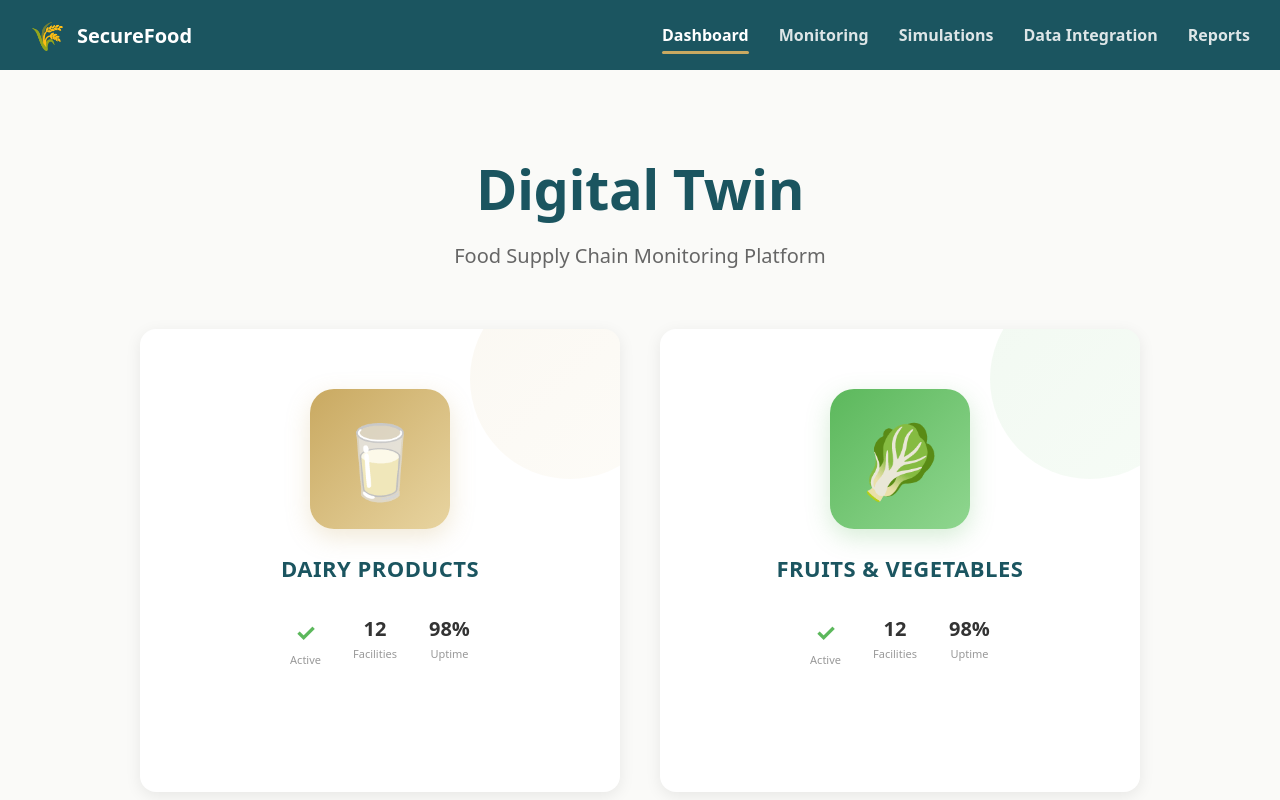
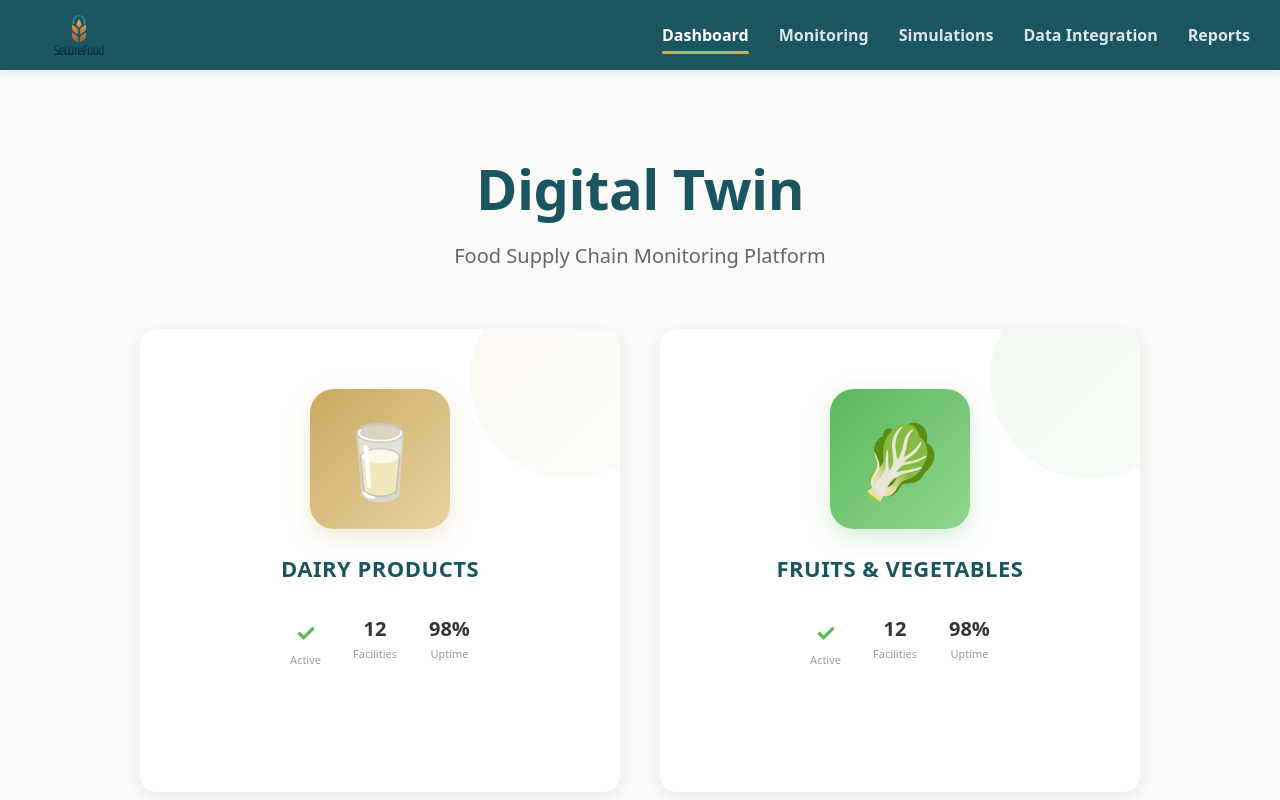
Before and after one commit to Diggers33/SecureFood, a Next.js app: page / in a window 1280 px wide. Shown: the top 800 px of the page. Built offline with nearby package versions, Linux system fonts and the light colour scheme.

Commit message:
Update Header.js

```diff
--- a/components/Header.js
+++ b/components/Header.js
@@ -1,12 +1,13 @@
 'use client';
 
 import Link from 'next/link';
+import Image from 'next/image';
 import { usePathname } from 'next/navigation';
 
 const items = [
   { label: 'Dashboard', path: '/' },
   { label: 'Monitoring', path: '/monitoring' },
-  { label: 'Simulations', path: '/simulation' },      // note: your folder is singular
+  { label: 'Simulations', path: '/simulation' },
   { label: 'Data Integration', path: '/data-integration' },
   { label: 'Reports', path: '/reports' },
 ];
@@ -23,12 +24,24 @@ export default function Header() {
       justifyContent: 'space-between',
       padding: '0 30px',
       boxShadow: '0 2px 8px rgba(0,0,0,0.1)',
+      position: 'sticky',
+      top: 0,
+      zIndex: 50,
     }}>
-      <div style={{ display: 'flex', alignItems: 'center', gap: 12 }}>
-        <div style={{ fontSize: 28 }}>🌾</div>
-        <div style={{ fontSize: 20, fontWeight: 700, color: '#FFFFFF' }}>SecureFood</div>
-      </div>
+      {/* Brand (logo) */}
+      <Link href="/" style={{ display: 'flex', alignItems: 'center', gap: 12 }}>
+        {/* Using static import so it works perfectly on GitHub Pages */}
+        <Image
+          src="/securefood-logo.png"
+          alt="SecureFood"
+          width={160}         // tweak as you like
+          height={40}
+          priority
+          style={{ height: 40, width: 'auto' }}
+        />
+      </Link>
 
+      {/* Nav */}
       <nav style={{ display: 'flex', gap: 30 }}>
         {items.map(({ label, path }) => {
           const active = pathname === path || (path !== '/' && pathname.startsWith(path));
@@ -56,7 +69,7 @@ export default function Header() {
                   backgroundColor: '#C9A961',
                   borderRadius: 2,
                   display: 'block',
-                }}/>
+                }} />
               )}
             </Link>
           );
```
